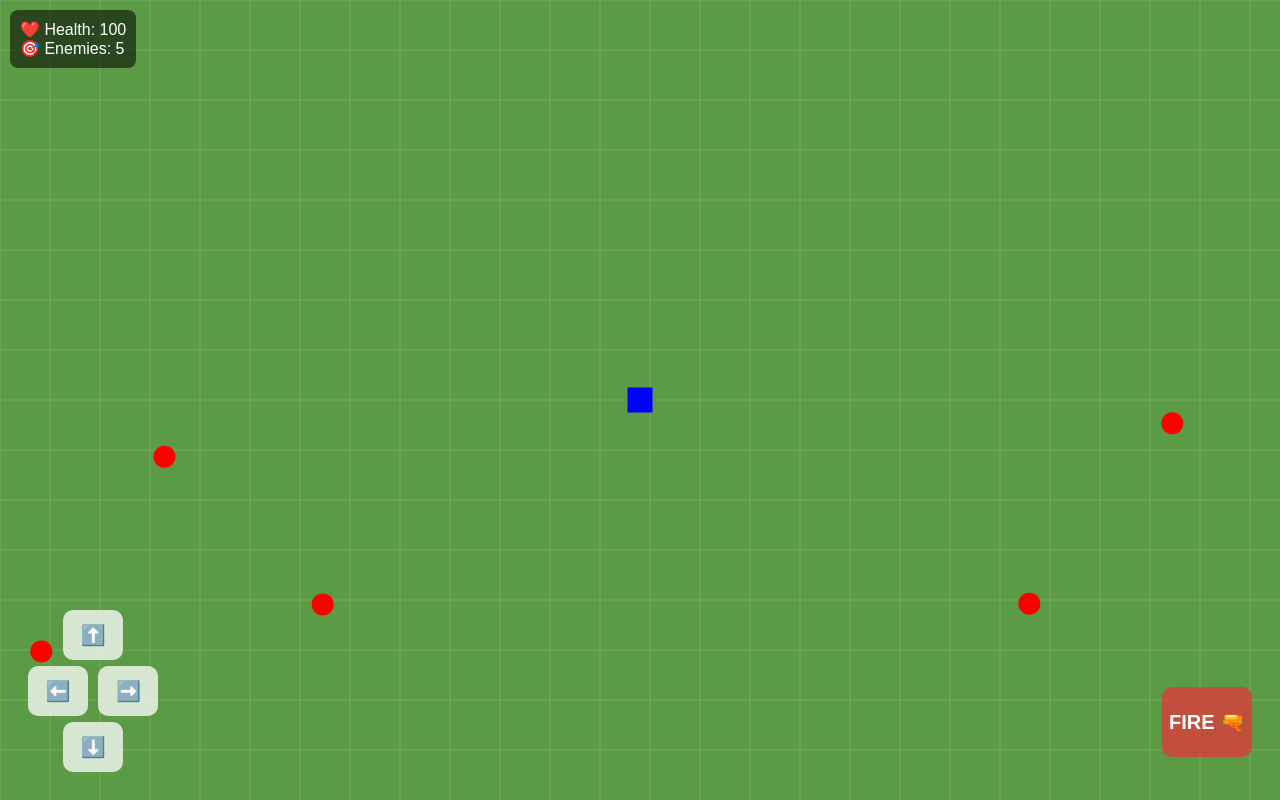
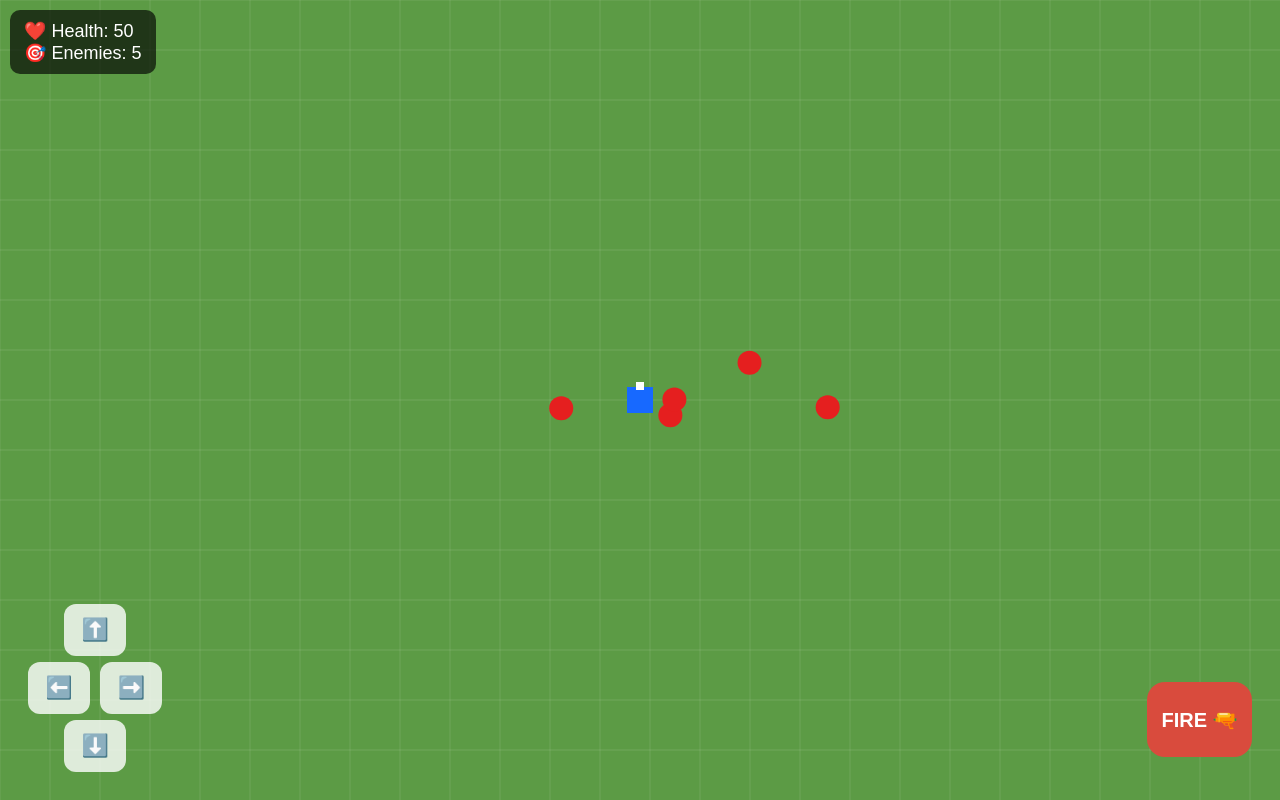
Before and after one commit to kksumokhra255-sudo/FreeFirelite, a plain HTML site: page index.html in a window 1280 px wide. Both pictures are taken after a click on the button "FIRE 🔫". Drawn offline with Linux system fonts and the light colour scheme.

Commit message:
Refactor HTML structure and game styles
Updated styles for buttons, info display, and canvas. Enhanced game logic for player and enemy interactions.

```diff
--- a/index.html
+++ b/index.html
@@ -16,11 +16,11 @@
   overflow: hidden;
   background: #111;
   font-family: Arial, sans-serif;
+  touch-action: none;
 }
 
 canvas {
   display: block;
-      background: #5c9b45;
 }
 
 #info {
@@ -28,9 +28,10 @@
   top: 10px;
   left: 10px;
   color: white;
-      background: rgba(0,0,0,.55);
-      padding: 10px;
-      border-radius: 8px;
+  background: rgba(0,0,0,.65);
+  padding: 10px 14px;
+  border-radius: 10px;
+  font-size: 18px;
   z-index: 10;
 }
 
@@ -39,16 +40,17 @@
   bottom: 25px;
   left: 25px;
   z-index: 10;
+  text-align: center;
 }
 
 button {
-      width: 60px;
-      height: 50px;
+  width: 62px;
+  height: 52px;
   margin: 3px;
   border: 0;
-      border-radius: 10px;
-      background: rgba(255,255,255,.75);
-      font-size: 20px;
+  border-radius: 12px;
+  background: rgba(255,255,255,.8);
+  font-size: 22px;
   font-weight: bold;
 }
 
@@ -56,10 +58,33 @@
   position: fixed;
   right: 25px;
   bottom: 40px;
-      width: 90px;
-      height: 70px;
-      background: rgba(220,60,60,.8);
+  width: 105px;
+  height: 75px;
+  border-radius: 18px;
+  background: #d94b3d;
   color: white;
+  font-size: 20px;
+}
+
+#message {
+  display: none;
+  position: fixed;
+  top: 45%;
+  left: 50%;
+  transform: translate(-50%,-50%);
+  color: white;
+  background: rgba(0,0,0,.8);
+  padding: 25px;
+  border-radius: 15px;
+  text-align: center;
+  font-size: 30px;
+  z-index: 20;
+}
+
+#restart {
+  width: 150px;
+  margin-top: 15px;
+  font-size: 18px;
 }
 </style>
 </head>
@@ -68,148 +93,395 @@
 
 <div id="info">
 ❤️ Health: <span id="health">100</span><br>
-  🎯 Enemies: <span id="enemies">5</span>
+🎯 Enemies: <span id="enemyCount">5</span>
 </div>
 
 <canvas id="game"></canvas>
 
 <div id="controls">
-  <div style="text-align:center">
+
+  <div>
     <button onclick="move(0,-1)">⬆️</button>
   </div>
 
+  <div>
     <button onclick="move(-1,0)">⬅️</button>
     <button onclick="move(1,0)">➡️</button>
+  </div>
 
-  <div style="text-align:center">
+  <div>
     <button onclick="move(0,1)">⬇️</button>
   </div>
+
 </div>
 
 <button id="shoot" onclick="shoot()">FIRE 🔫</button>
 
+<div id="message">
+  <div id="messageText"></div>
+  <button id="restart" onclick="location.reload()">RESTART</button>
+</div>
+
 <script>
+
 const canvas = document.getElementById("game");
 const ctx = canvas.getContext("2d");
 
+function resize() {
   canvas.width = window.innerWidth;
   canvas.height = window.innerHeight;
+}
+
+resize();
+
+window.addEventListener("resize", resize);
 
 let player = {
   x: canvas.width / 2,
   y: canvas.height / 2,
-  size: 25,
+  size: 26,
   speed: 18,
   health: 100
 };
 
 let enemies = [];
+let bullets = [];
 
-for (let i = 0; i < 5; i++) {
+const enemyStart = 5;
+
+for (let i = 0; i < enemyStart; i++) {
+
   enemies.push({
-    x: Math.random() * (canvas.width - 60) + 30,
-    y: Math.random() * (canvas.height - 60) + 30,
-    size: 22,
-    health: 100
+    x: Math.random() * (canvas.width - 80) + 40,
+    y: Math.random() * (canvas.height - 160) + 80,
+    size: 24,
+    health: 100,
+    speed: 0.7 + Math.random() * 0.5,
+    attackCooldown: 0
   });
+
+}
+
+function drawMap() {
+
+  ctx.fillStyle = "#5c9b45";
+  ctx.fillRect(0, 0, canvas.width, canvas.height);
+
+  ctx.strokeStyle = "rgba(255,255,255,.12)";
+
+  for (let x = 0; x < canvas.width; x += 50) {
+
+    ctx.beginPath();
+    ctx.moveTo(x, 0);
+    ctx.lineTo(x, canvas.height);
+    ctx.stroke();
+
+  }
+
+  for (let y = 0; y < canvas.height; y += 50) {
+
+    ctx.beginPath();
+    ctx.moveTo(0, y);
+    ctx.lineTo(canvas.width, y);
+    ctx.stroke();
+
+  }
+
 }
 
 function drawPlayer() {
-  ctx.fillStyle = "blue";
+
+  ctx.fillStyle = "#1769ff";
+
   ctx.fillRect(
     player.x - player.size / 2,
     player.y - player.size / 2,
     player.size,
     player.size
   );
+
+  // Direction indicator
+  ctx.fillStyle = "white";
+
+  ctx.fillRect(
+    player.x - 4,
+    player.y - 18,
+    8,
+    8
+  );
+
 }
 
 function drawEnemies() {
+
   enemies.forEach(enemy => {
-    ctx.fillStyle = "red";
+
+    ctx.fillStyle = "#e51f1f";
+
     ctx.beginPath();
-    ctx.arc(enemy.x, enemy.y, enemy.size / 2, 0, Math.PI * 2);
+
+    ctx.arc(
+      enemy.x,
+      enemy.y,
+      enemy.size / 2,
+      0,
+      Math.PI * 2
+    );
+
     ctx.fill();
+
   });
+
 }
 
-function drawMap() {
-  ctx.fillStyle = "#5c9b45";
-  ctx.fillRect(0, 0, canvas.width, canvas.height);
+function drawBullets() {
 
-  ctx.strokeStyle = "rgba(255,255,255,.15)";
+  bullets.forEach(bullet => {
 
-  for (let x = 0; x < canvas.width; x += 50) {
+    ctx.fillStyle = "#ffd21f";
+
     ctx.beginPath();
-    ctx.moveTo(x, 0);
-    ctx.lineTo(x, canvas.height);
-    ctx.stroke();
-  }
 
-  for (let y = 0; y < canvas.height; y += 50) {
-    ctx.beginPath();
-    ctx.moveTo(0, y);
-    ctx.lineTo(canvas.width, y);
-    ctx.stroke();
-  }
+    ctx.arc(
+      bullet.x,
+      bullet.y,
+      5,
+      0,
+      Math.PI * 2
+    );
+
+    ctx.fill();
+
+  });
+
 }
 
 function move(dx, dy) {
+
   player.x += dx * player.speed;
   player.y += dy * player.speed;
 
-  player.x = Math.max(20, Math.min(canvas.width - 20, player.x));
-  player.y = Math.max(20, Math.min(canvas.height - 20, player.y));
+  player.x = Math.max(
+    20,
+    Math.min(canvas.width - 20, player.x)
+  );
+
+  player.y = Math.max(
+    20,
+    Math.min(canvas.height - 20, player.y)
+  );
+
+}
+
+function getNearestEnemy() {
+
+  let nearest = null;
+  let nearestDistance = Infinity;
+
+  enemies.forEach(enemy => {
+
+    const dx = enemy.x - player.x;
+    const dy = enemy.y - player.y;
+
+    const distance = Math.sqrt(
+      dx * dx + dy * dy
+    );
+
+    if (distance < nearestDistance) {
+
+      nearestDistance = distance;
+      nearest = enemy;
+
+    }
+
+  });
+
+  return nearest;
+
 }
 
 function shoot() {
+
   if (enemies.length === 0) return;
 
-  let nearest = null;
-  let distance = Infinity;
+  const target = getNearestEnemy();
+
+  if (!target) return;
+
+  const dx = target.x - player.x;
+  const dy = target.y - player.y;
+
+  const distance = Math.sqrt(
+    dx * dx + dy * dy
+  );
+
+  const speed = 12;
+
+  bullets.push({
+
+    x: player.x,
+    y: player.y,
+
+    vx: (dx / distance) * speed,
+    vy: (dy / distance) * speed,
+
+    damage: 50
+
+  });
+
+}
+
+function updateBullets() {
+
+  bullets.forEach(bullet => {
+
+    bullet.x += bullet.vx;
+    bullet.y += bullet.vy;
+
+  });
+
+  bullets = bullets.filter(bullet => {
+
+    return (
+      bullet.x > -20 &&
+      bullet.x < canvas.width + 20 &&
+      bullet.y > -20 &&
+      bullet.y < canvas.height + 20
+    );
+
+  });
+
+}
+
+function checkBulletHits() {
+
+  bullets.forEach((bullet, bulletIndex) => {
+
+    enemies.forEach((enemy, enemyIndex) => {
+
+      const dx = bullet.x - enemy.x;
+      const dy = bullet.y - enemy.y;
+
+      const distance = Math.sqrt(
+        dx * dx + dy * dy
+      );
+
+      if (distance < enemy.size / 2 + 5) {
+
+        enemy.health -= bullet.damage;
+
+        bullets.splice(bulletIndex, 1);
+
+        if (enemy.health <= 0) {
+
+          enemies.splice(enemyIndex, 1);
+
+          document.getElementById("enemyCount")
+            .textContent = enemies.length;
+
+        }
+
+      }
+
+    });
+
+  });
+
+}
+
+function updateEnemies() {
 
   enemies.forEach(enemy => {
-    let dx = enemy.x - player.x;
-    let dy = enemy.y - player.y;
-    let d = Math.sqrt(dx * dx + dy * dy);
 
-    if (d < distance) {
-      distance = d;
-      nearest = enemy;
+    const dx = player.x - enemy.x;
+    const dy = player.y - enemy.y;
+
+    const distance = Math.sqrt(
+      dx * dx + dy * dy
+    );
+
+    if (distance > 35) {
+
+      enemy.x += (dx / distance) * enemy.speed;
+      enemy.y += (dy / distance) * enemy.speed;
+
     }
+
+    // Enemy damages player when very close
+    if (distance < 40) {
+
+      enemy.attackCooldown--;
+
+      if (enemy.attackCooldown <= 0) {
+
+        player.health -= 5;
+        enemy.attackCooldown = 30;
+
+        if (player.health < 0) {
+          player.health = 0;
+        }
+
+        document.getElementById("health")
+          .textContent = player.health;
+
+      }
+
+    }
+
   });
 
-  if (nearest && distance < 250) {
-    nearest.health -= 50;
+}
 
-    if (nearest.health <= 0) {
-      enemies = enemies.filter(e => e !== nearest);
-      document.getElementById("enemies").textContent = enemies.length;
-    }
-  }
+function showMessage(text) {
+
+  document.getElementById("messageText")
+    .textContent = text;
+
+  document.getElementById("message")
+    .style.display = "block";
+
 }
 
 function gameLoop() {
+
   drawMap();
+
+  updateEnemies();
+  updateBullets();
+  checkBulletHits();
+
+  drawBullets();
+  drawEnemies();
   drawPlayer();
-  drawEnemies();
 
-  document.getElementById("health").textContent = player.health;
+  document.getElementById("health")
+    .textContent = player.health;
+
+  document.getElementById("enemyCount")
+    .textContent = enemies.length;
+
+  if (player.health <= 0) {
+
+    showMessage("GAME OVER");
+
+    return;
+
+  }
 
   if (enemies.length === 0) {
-    ctx.fillStyle = "white";
-    ctx.font = "40px Arial";
-    ctx.fillText(
-      "YOU WIN!",
-      canvas.width / 2 - 80,
-      canvas.height / 2
-    );
+
+    showMessage("YOU WIN! 🏆");
+
+    return;
+
   }
 
   requestAnimationFrame(gameLoop);
+
 }
 
 gameLoop();
+
 </script>
 
 </body>
```
Lines whose indentation alone changed are shown as unchanged.
